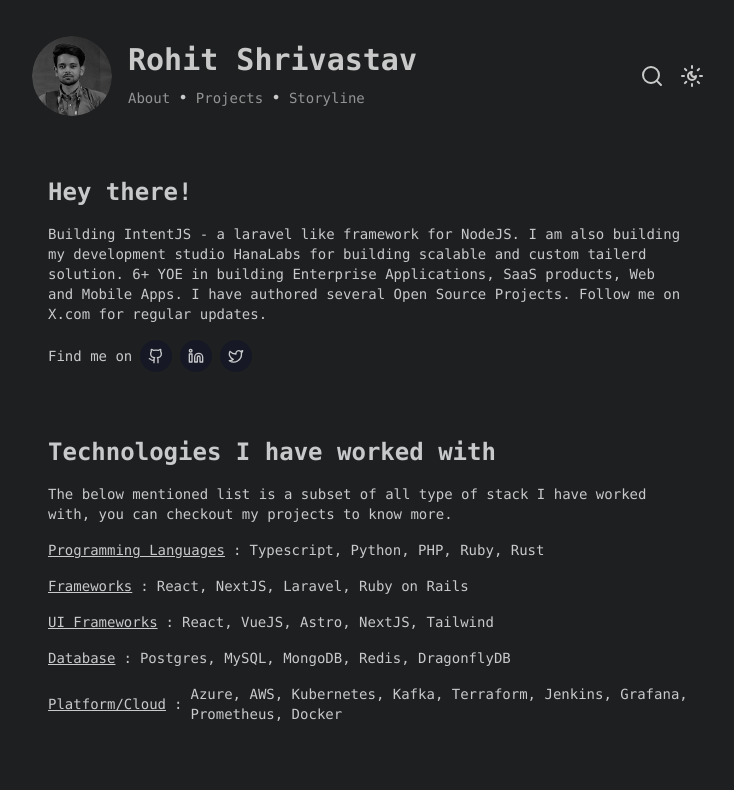
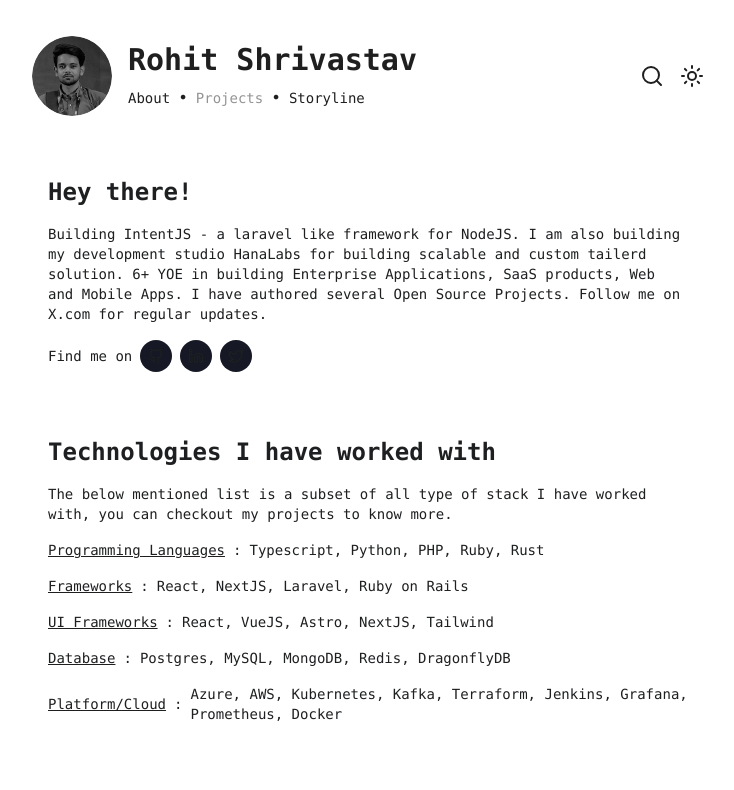
Before and after one commit to STRANJaR/rksdotcom-portfolio, a Next.js app: page / in a window 1280 px wide. Shown: the top 790 px of the page, without its empty margins (272-1006 px from the left). Built offline with nearby package versions, Linux system fonts and the light colour scheme.

Commit message:
dark mode

```diff
--- /dev/null
+++ b/app/(root)/projects/[id]/page.tsx
@@ -0,0 +1,33 @@
+'use client';
+
+import { projects } from '@/constants/constant';
+import { useParams } from 'next/navigation'
+import React, { useEffect, useState } from 'react'
+import { ProjectDetails } from '@/components/ProjectCard';
+
+
+const SingleProject = () => {
+
+    const {id} = useParams();
+
+    const [project, setProject ] = useState<ProjectDetails[]>()
+
+    useEffect(() => {
+        // TODO:
+
+        const newData = projects.filter(project => project.slug !== id)
+        setProject(newData)
+    }, [id])
+
+  return (
+    <main className='h-full w-full flex flex-row justify-center'>
+        <section className='h-full w-[50%] flex flex-col gap-4'>
+            <h1>
+
+            </h1>
+        </section>
+    </main>
+  )
+}
+
+export default SingleProject
--- a/app/(root)/projects/[slug]/page.tsx
+++ /dev/null
@@ -1,15 +0,0 @@
-'use client';
-
-import { useParams } from 'next/navigation'
-import React from 'react'
-
-
-const SingleProject = () => {
-
-    const {slug} = useParams();
-  return (
-    <div>{slug}</div>
-  )
-}
-
-export default SingleProject
--- a/app/(root)/projects/page.tsx
+++ b/app/(root)/projects/page.tsx
@@ -1,28 +1,9 @@
 import ProjectCard from '@/components/ProjectCard'
 import React from 'react'
+import {projects} from '@/constants/constant'
 
 
 
-const projects = [
-    {
-        id: 1,
-        title: 'Hudle - A Venue and Events Booking Platform',
-        image: '/banner1.jpg',
-        description: 'this is desc...',
-        status: 'C',
-        slug: 'hudle',
-        techStack: ['NestJS', 'Azure', 'Keycloak', 'Postgres', 'Redis', 'Terraform'],
-    },
-    {
-        id: 2,
-        title: 'MonkeyType - A Venue and Events Booking Platform',
-        image: '/banner2.jpg',
-        description: 'this is desc...',
-        status: 'C',
-        slug: 'monkey-type',
-        techStack: ['NestJS', 'Azure', 'Keycloak', 'Postgres', 'Redis', 'Terraform'],
-    },
-]
 const page = () => {
     return (
         <main className='h-full w-full flex flex-row justify-center'>
--- a/app/layout.tsx
+++ b/app/layout.tsx
@@ -1,6 +1,7 @@
 import type { Metadata } from "next";
 import { Geist, Geist_Mono } from "next/font/google";
 import "./globals.css";
+import { ThemeProvider } from "@/components/theme-provider";
 
 const geistSans = Geist({
   variable: "--font-geist-sans",
@@ -25,9 +26,16 @@
   return (
     <html lang="en">
       <body
-        className={`${geistSans.variable} ${geistMono.variable} antialiased bg-dark-1 text-sky-1 font-mono`}
+        className={`${geistSans.variable} ${geistMono.variable} antialiased  dark:text-sky-1 text-dark-1 font-mono`}
       >
+        <ThemeProvider
+        attribute='class'
+        defaultTheme="system"
+        enableSystem
+        >
+
         {children}
+        </ThemeProvider>
       </body>
     </html>
   );
--- a/app/page.tsx
+++ b/app/page.tsx
@@ -9,7 +9,7 @@
 
 const Home = () => {
   return (
-    <main className='bg-dark-1 flex flex-col gap-6 py-5'>
+    <main className=' flex flex-col gap-6 py-5'>
       <Header />
       <Greeting />
       <TechStack />
--- a/components/Header.tsx
+++ b/components/Header.tsx
@@ -1,11 +1,16 @@
-
+'use client'
 import Image from 'next/image'
-import React from 'react'
-import { Separator } from './ui/separator'
 import Link from 'next/link'
-import { LucideSunMoon, Search } from 'lucide-react'
+import { Search, Sun } from 'lucide-react'
+import { useTheme } from 'next-themes'
 
 const Header = () => {
+
+    const { setTheme, theme } = useTheme()
+
+
+
+
     return (
         <main className='h-full w-full flex flex-row justify-center'>
             <section className='h-full p-4 w-[55%] flex flex-row justify-between items-center grayscale hover:grayscale-0 transition-all'>
@@ -21,19 +26,21 @@
                     <div className='flex flex-col gap-2'>
                         <h1 className='text-3xl font-bold'>Rohit Shrivastav</h1>
                         <div className='flex flex-row items-center gap-2'>
-                        <Link href={'#'} className='text-sm text-green-2 hover:underline'>About</Link>
+                            <Link href={'#'} className='text-sm  dark:text-green-2  hover:underline'>About</Link>
                             &bull;
-                        <Link href={'/projects'} className='text-sm text-green-2 hover:underline'>Projects</Link>
+                            <Link href={'/projects'} className='text-sm text-green-2  hover:underline'>Projects</Link>
                             &bull;
-                        <Link href={'#'} className='text-sm text-green-2 hover:underline'>Storyline</Link>
+                            <Link href={'#'} className='text-sm  dark:text-green-2  hover:underline'>Storyline</Link>
                         </div>
 
                     </div>
                 </div>
 
                 <div className='flex flex-row items-center gap-4'>
-                <Search className='h-6 w-6 cursor-pointer hover:text-green-1'/>
-                <LucideSunMoon className='h-6 w-6 cursor-pointer hover:text-green-1'/>
+                    <Search className='h-6 w-6 cursor-pointer hover:text-green-1' />
+                    <Sun
+                        onClick={() => setTheme(theme === 'dark' ? 'light' : 'dark')}
+                        className='h-6 w-6 cursor-pointer hover:text-green-1' />
                 </div>
             </section>
         </main>
--- a/components/ProjectCard.tsx
+++ b/components/ProjectCard.tsx
@@ -5,7 +5,7 @@
 import { Button } from './ui/button'
 
 
-interface ProjectDetails {
+export interface ProjectDetails {
     projectId: number,
     title: string,
     description: string,
@@ -47,7 +47,7 @@
                     {/* <span>{techStack}</span> */}
                 </div>
 
-                <Link href={`/${slug}`} className='w-full bg-green-1'>
+                <Link href={`/projects/${slug}`} className='w-full bg-green-1 text-center py-2 rounded-sm hover:bg-sky-2 hover:text-dark-1 transition-all'>
                     read more
                 </Link>
             </div>
--- /dev/null
+++ b/components/theme-provider.tsx
@@ -0,0 +1,11 @@
+"use client"
+
+import * as React from "react"
+import { ThemeProvider as NextThemesProvider } from "next-themes"
+
+export function ThemeProvider({
+    children,
+    ...props
+}: React.ComponentProps<typeof NextThemesProvider>) {
+    return <NextThemesProvider {...props}>{children}</NextThemesProvider>
+}
--- /dev/null
+++ b/constants/constant.ts
@@ -0,0 +1,23 @@
+
+
+// Static project details
+export const projects = [
+    {
+        id: 1,
+        title: 'Hudle - A Venue and Events Booking Platform',
+        image: '/banner1.jpg',
+        description: 'this is desc...',
+        status: 'C',
+        slug: 'hudle',
+        techStack: ['NestJS', 'Azure', 'Keycloak', 'Postgres', 'Redis', 'Terraform'],
+    },
+    {
+        id: 2,
+        title: 'MonkeyType - A Venue and Events Booking Platform',
+        image: '/banner2.jpg',
+        description: 'this is desc...',
+        status: 'C',
+        slug: 'monkey-type',
+        techStack: ['NestJS', 'Azure', 'Keycloak', 'Postgres', 'Redis', 'Terraform'],
+    },
+];
--- a/package.json
+++ b/package.json
@@ -15,6 +15,7 @@
     "clsx": "^2.1.1",
     "lucide-react": "^0.471.1",
     "next": "15.1.4",
+    "next-themes": "^0.4.4",
     "react": "^19.0.0",
     "react-dom": "^19.0.0",
     "tailwind-merge": "^2.6.0",
```
Also changed, not shown: 1 other file (tests, documents, lock files or other folders). Lines whose indentation alone changed are shown as unchanged.
